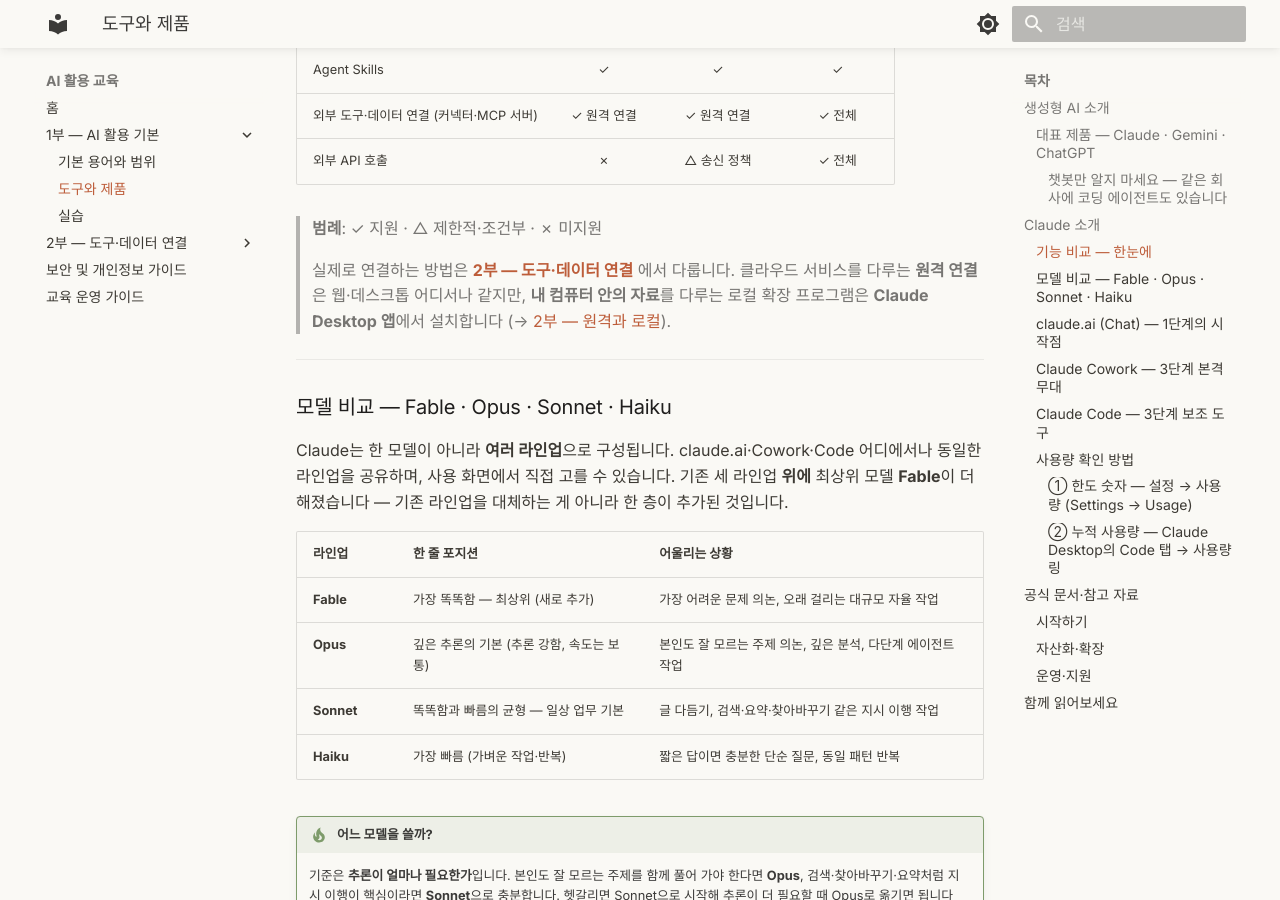
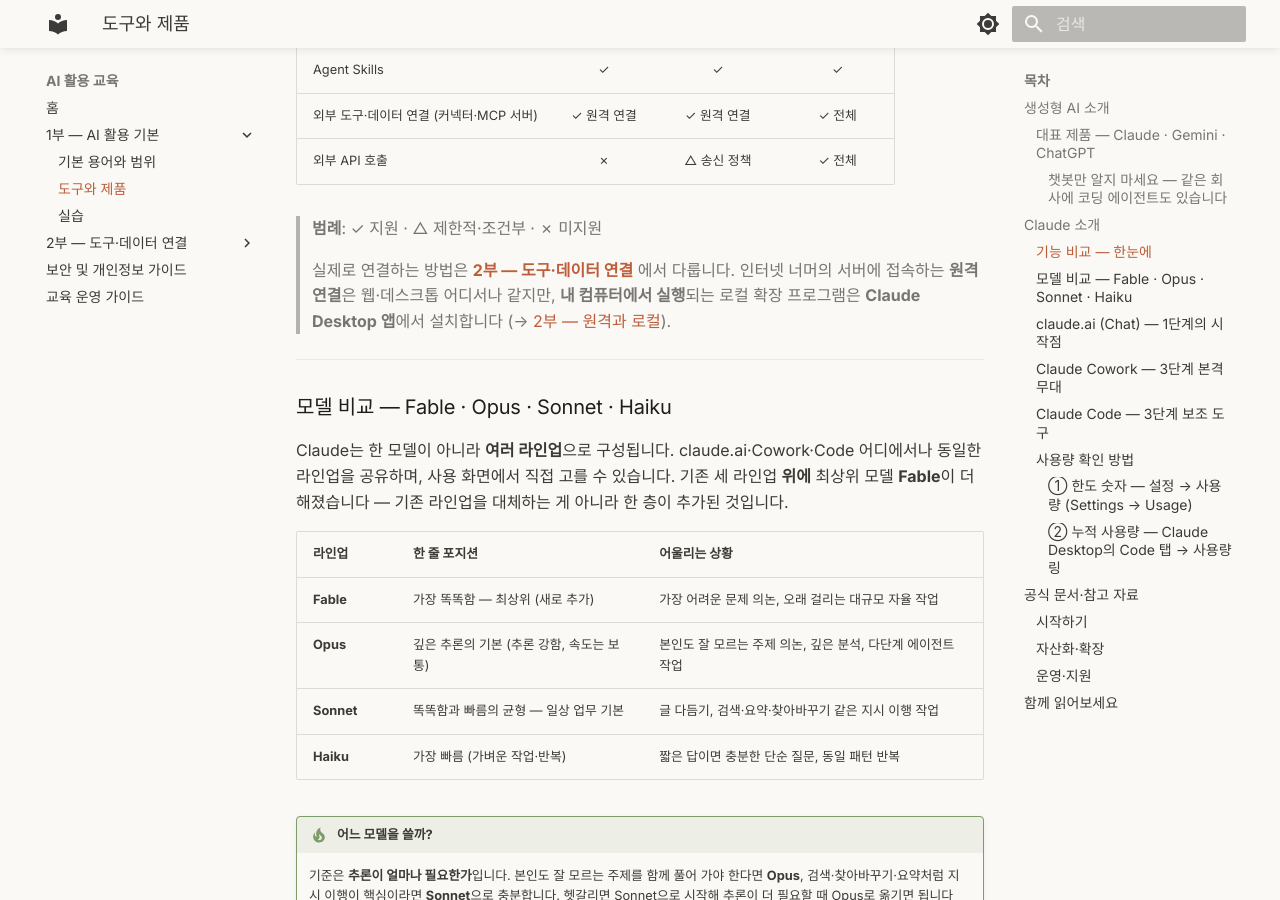
Before and after one commit to scroogy-dev/ai-onboarding, an MkDocs documentation site: the page built from docs/intro.md, in a window 1280 px wide and 900 px high, scrolled down 2383 px. Built offline with MkDocs 1.6.1 and Material for MkDocs 9.7.7, drawn with Linux system fonts in a browser that asks for light colours.

Commit message:
docs: 1부 원격·로컬 안내를 실행 위치 기준으로 정합 (#49)
- intro.md 기능 비교 표 아래 안내를 "내 컴퓨터 안의 자료를 다루는"에서 "내 컴퓨터에서 실행되는"으로 교체
- summary Task 8 ⑧에 1부 파급 반영과 glossary 존치 근거 기록

```diff
--- a/docs/intro.md
+++ b/docs/intro.md
@@ -70,7 +70,7 @@
 
 > **범례**: ✓ 지원 · △ 제한적·조건부 · ✗ 미지원
 
-> 실제로 연결하는 방법은 **[2부 — 도구·데이터 연결](connect/index.md)** 에서 다룹니다. 클라우드 서비스를 다루는 **원격 연결**은 웹·데스크톱 어디서나 같지만, **내 컴퓨터 안의 자료**를 다루는 로컬 확장 프로그램은 **Claude Desktop 앱**에서 설치합니다 (→ [2부 — 원격과 로컬](connect/mcp-servers.md#remote-vs-local)).
+> 실제로 연결하는 방법은 **[2부 — 도구·데이터 연결](connect/index.md)** 에서 다룹니다. 인터넷 너머의 서버에 접속하는 **원격 연결**은 웹·데스크톱 어디서나 같지만, **내 컴퓨터에서 실행**되는 로컬 확장 프로그램은 **Claude Desktop 앱**에서 설치합니다 (→ [2부 — 원격과 로컬](connect/mcp-servers.md#remote-vs-local)).
 
 ---
 
```
Also changed, not shown: .ai/90_issues/archive/issue-0049/issue-0049-summary.md (+1 -1 lines).
